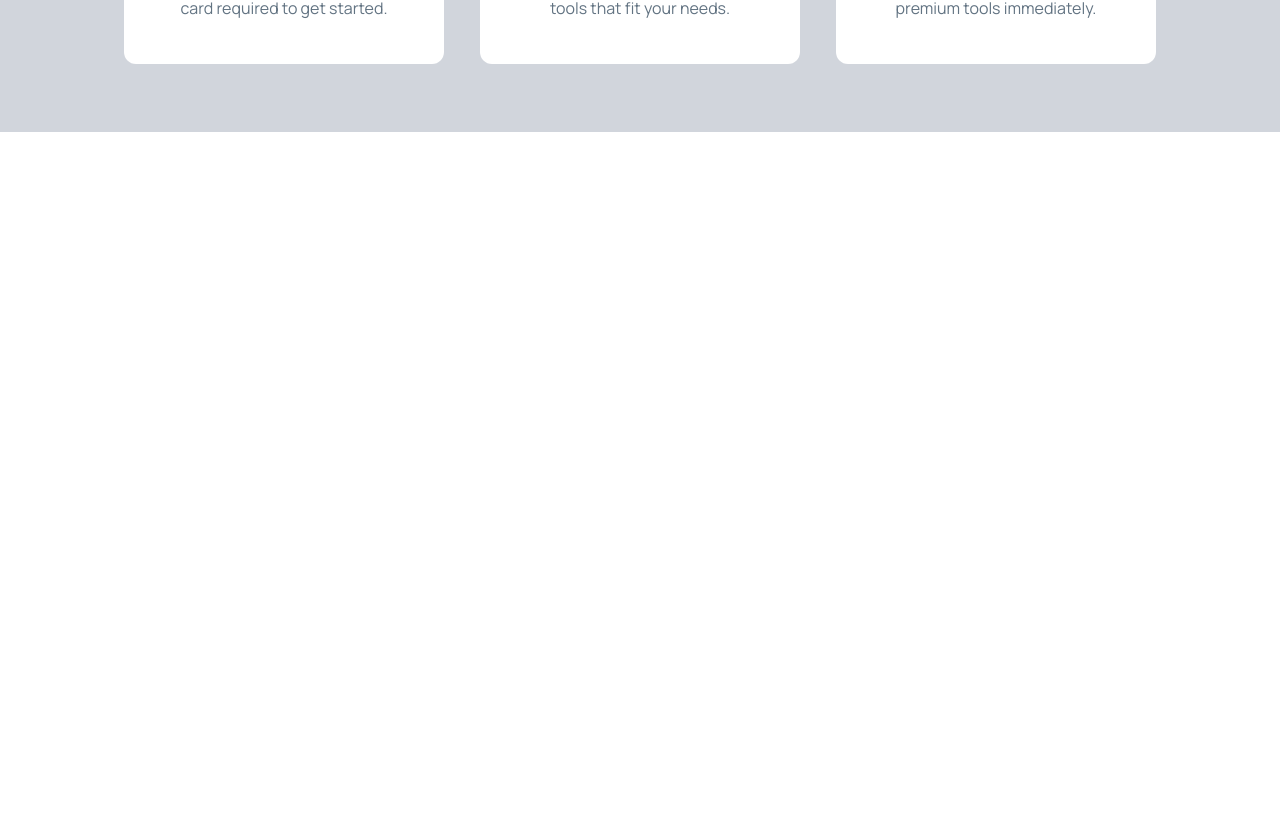
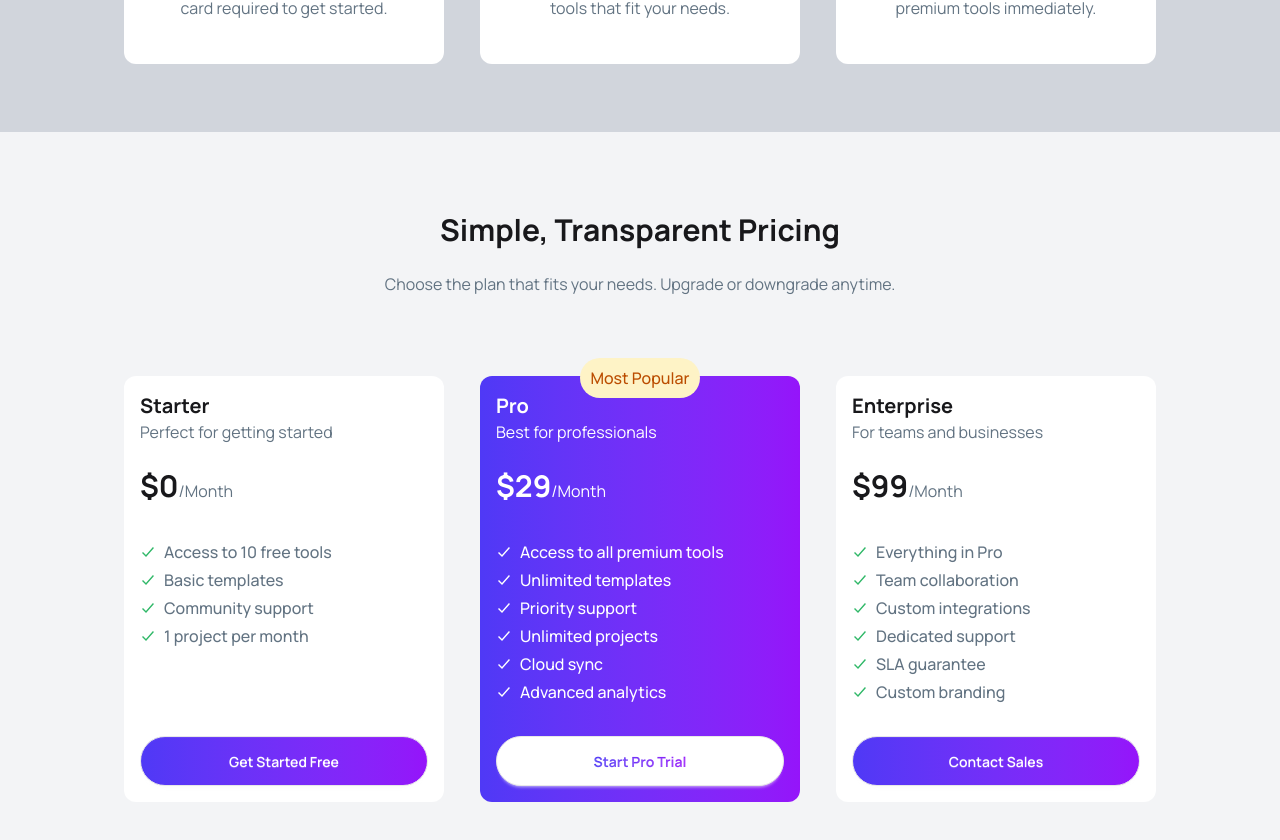
Before and after one commit to SajedaCodeBox/assignment-6-digitools, a React (Vite) app: page / in a window 1280 px wide. Shown: the part 4414-5254 px from the top of the page. Before the commit the page ends 4546 px from the top, so only its background shows below. Built offline with nearby package versions, Linux system fonts and the light colour scheme.

Commit message:
Pricing Section Completed

```diff
--- a/src/App.jsx
+++ b/src/App.jsx
@@ -6,6 +6,7 @@ import Navbar from './components/Navbar/Navbar';
 import Bannar from './components/Bannar/Bannar';
 import StatsSection from './components/StatsSection/StatsSection';
 import StepsSection from './components/StepsSection/StepsSection';
+import TransparentSection from './components/AllCards/TransparentSection/TransparentSection';
 
 function App() {
 
@@ -21,6 +22,7 @@ function App() {
     <AllProducts fetchdata = {fetchdata} prices = {prices} setPrices = {setPrices}></AllProducts>
     </Suspense>
     <StepsSection></StepsSection>
+    <TransparentSection></TransparentSection>
     </>
   )
 }
--- /dev/null
+++ b/src/components/AllCards/TransparentSection/TransparentSection.jsx
@@ -0,0 +1,92 @@
+import React from 'react';
+import { IoCheckmarkSharp } from 'react-icons/io5';
+
+const TransparentSection = () => {
+    return (
+        <div>
+            <div className='text-center pt-20 space-y-3'>
+            <h1 className='font-bold text-3xl'>Simple, Transparent Pricing</h1>
+            <p className='text-[#627382] p-3'>Choose the plan that fits your needs. Upgrade or downgrade anytime.</p>
+             </div>
+
+             <div className='md:flex md:p-15  p-2 gap-5 justify-center items-stretch mx-auto '>
+             <div className='w-80 m-2  p-4 space-y-6 bg-white rounded-xl flex flex-col'>
+                <div >
+                    <h1 className='font-bold text-xl'>Starter</h1>
+                    <p className='text-[#627382]'>Perfect for getting started</p>
+                     </div>
+                     <div>
+                    <span className="text-3xl font-bold">$0</span>
+          <span className="text-[#627382]">/Month</span>
+               </div>
+                <div className='mt-3 space-y-1 flex-1'>
+                    <p className='flex items-center font-medium text-[#627382] '><span className ='text-[#30B868] mr-2'><IoCheckmarkSharp /></span>Access to 10 free tools</p>
+                    <p className='flex items-center font-medium text-[#627382] '><span className ='text-[#30B868] mr-2'><IoCheckmarkSharp /></span>Basic templates</p>
+                    <p className='flex items-center font-medium text-[#627382] '><span className ='text-[#30B868] mr-2'><IoCheckmarkSharp /></span>Community support</p>
+                    <p className='flex items-center font-medium text-[#627382] '><span className ='text-[#30B868] mr-2'><IoCheckmarkSharp /></span>1 project per month</p>
+                </div>
+                 <div className="mt-2">
+          <button  className="btn  btn-block bg-linear-to-r from-[#4F39F6] to-[#9514FA]
+           text-white rounded-4xl p-6">
+            Get Started Free
+          </button>
+        </div>
+             </div>
+             <div className='w-80 m-2  p-4 space-y-6 bg-linear-to-r from-[#4F39F6] to-[#9514FA] text-white rounded-xl flex flex-col relative '>
+                <div className="bg-[#FEF3C6]  text-[#BB4D00]
+        font-medium text-center p-2 rounded-3xl w-30 absolute bottom-95 left-25 ">Most Popular</div>
+                <div>
+                    <h2 className='font-bold text-xl'>Pro</h2>
+                    <p>Best for professionals</p>
+                    </div>
+                    <div>
+                    <span className="text-3xl font-bold">$29</span>
+          <span className="">/Month</span>
+                </div>
+                <div className='mt-3 space-y-1 flex-1'>
+                <p className='flex items-center font-medium'><span className ='mr-2'><IoCheckmarkSharp /></span>Access to all premium tools</p>
+                <p className='flex items-center font-medium'><span className ='mr-2'><IoCheckmarkSharp /></span>Unlimited templates</p>
+                <p className='flex items-center font-medium'><span className ='mr-2'><IoCheckmarkSharp /></span>Priority support</p>
+                <p className='flex items-center font-medium'><span className ='mr-2'><IoCheckmarkSharp /></span>Unlimited projects</p>
+                    <p className='flex items-center font-medium'><span className =' mr-2'><IoCheckmarkSharp /></span>Cloud sync</p>
+                <p className='flex items-center font-medium'><span className =' mr-2'><IoCheckmarkSharp /></span>Advanced analytics</p>
+                </div>
+                 <div className="mt-2">
+          <button  className="btn  btn-block bg-white
+           text-white rounded-4xl p-6">
+
+             <span className='bg-linear-to-r from-[#4F39F6] to-[#9514FA] bg-clip-text text-transparent font-bold'>Start Pro Trial</span>
+          </button>
+        </div>
+             </div>
+             <div className='w-80 m-2  p-4 space-y-6 bg-white rounded-xl flex flex-col'>
+                <div>
+                    <h2 className='font-bold text-xl'>Enterprise</h2>
+                    <p className='text-[#627382]'>For teams and businesses</p>
+                     </div>
+                    <div>
+                    <span className="text-3xl font-bold">$99</span>
+          <span className="text-[#627382]">/Month</span>
+          </div>
+
+                <div className='mt-3 space-y-1 flex-1'>
+                    <p className='flex items-center font-medium text-[#627382] '><span className ='text-[#30B868] mr-2'><IoCheckmarkSharp /></span>Everything in Pro</p>
+                    <p className='flex items-center font-medium text-[#627382] '><span className ='text-[#30B868] mr-2'><IoCheckmarkSharp /></span>Team collaboration</p>
+                    <p className='flex items-center font-medium text-[#627382] '><span className ='text-[#30B868] mr-2'><IoCheckmarkSharp /></span>Custom integrations</p>
+                    <p className='flex items-center font-medium text-[#627382] '><span className ='text-[#30B868] mr-2'><IoCheckmarkSharp /></span>Dedicated support</p>
+                    <p className='flex items-center font-medium text-[#627382] '><span className ='text-[#30B868] mr-2'><IoCheckmarkSharp /></span>SLA guarantee</p>
+                    <p className='flex items-center font-medium text-[#627382] '><span className ='text-[#30B868] mr-2'><IoCheckmarkSharp /></span>Custom branding</p>
+                </div>
+                 <div className="mt-2">
+          <button  className="btn  btn-block bg-linear-to-r from-[#4F39F6] to-[#9514FA]
+           text-white rounded-4xl p-6">
+            Contact Sales
+          </button>
+        </div>
+             </div>
+             </div>
+        </div>
+    );
+};
+
+export default TransparentSection;
```
